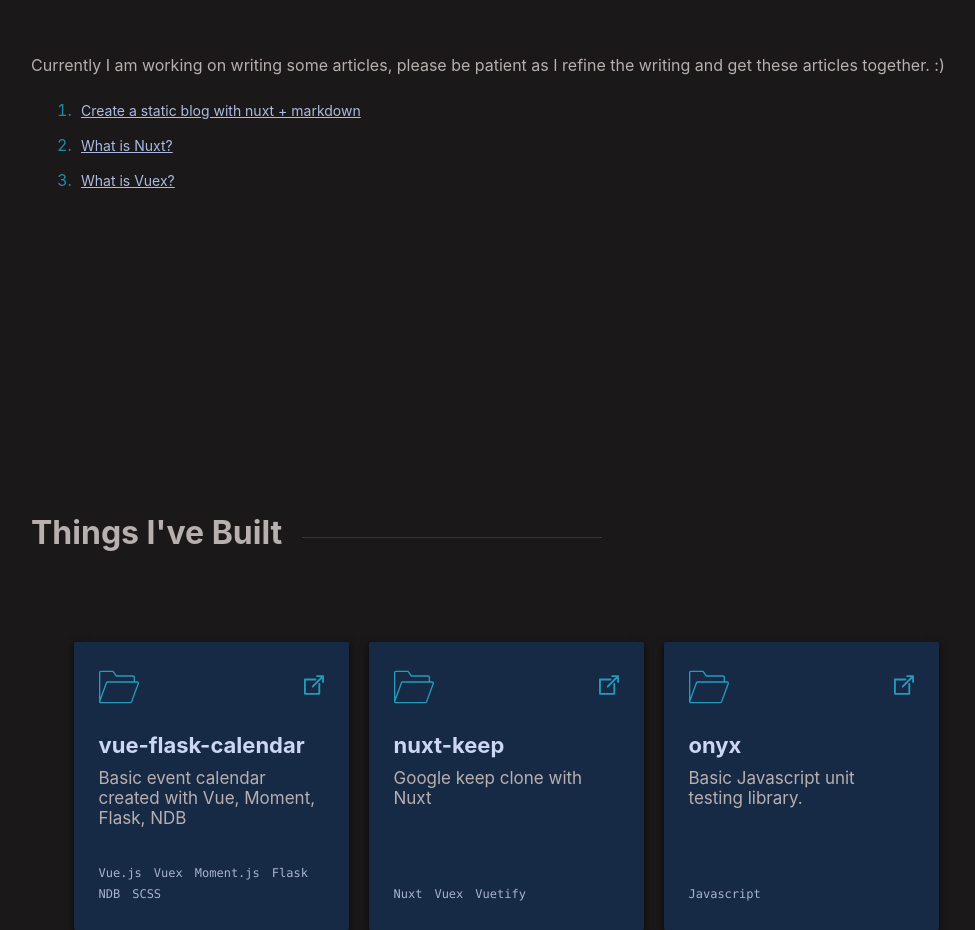
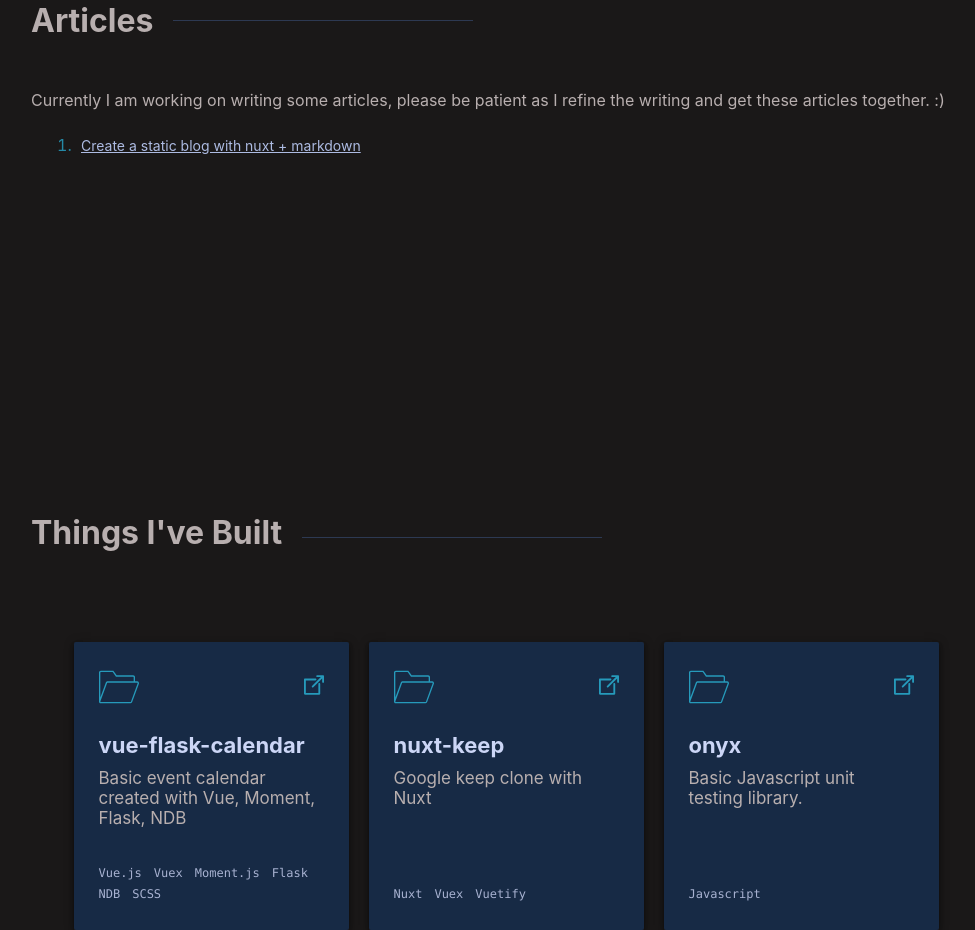
Before and after one commit to ElijahKotyluk/elijahkotyluk.com, a Nuxt app: page / in a window 1280 px wide. Shown: the part 1920-2850 px from the top of the page, without its empty margins (134-1109 px from the left). Built offline with nearby package versions, Linux system fonts and the light colour scheme.

Commit message:
Update articles list.

```diff
--- a/components/sections/Articles.vue
+++ b/components/sections/Articles.vue
@@ -32,15 +32,7 @@ export default {
       articles: [
         {
           title: 'Create a static blog with nuxt + markdown',
-          to: '/article/nuxt_md_blog'
-        },
-        {
-          title: 'What is Nuxt?',
-          to: '/article/what_is_nuxt'
-        },
-        {
-          title: 'What is Vuex?',
-          to: '/article/what_is_nuxt'
+          to: '/article/static-blog-markdown-nuxt'
         }
       ]
     }
```
